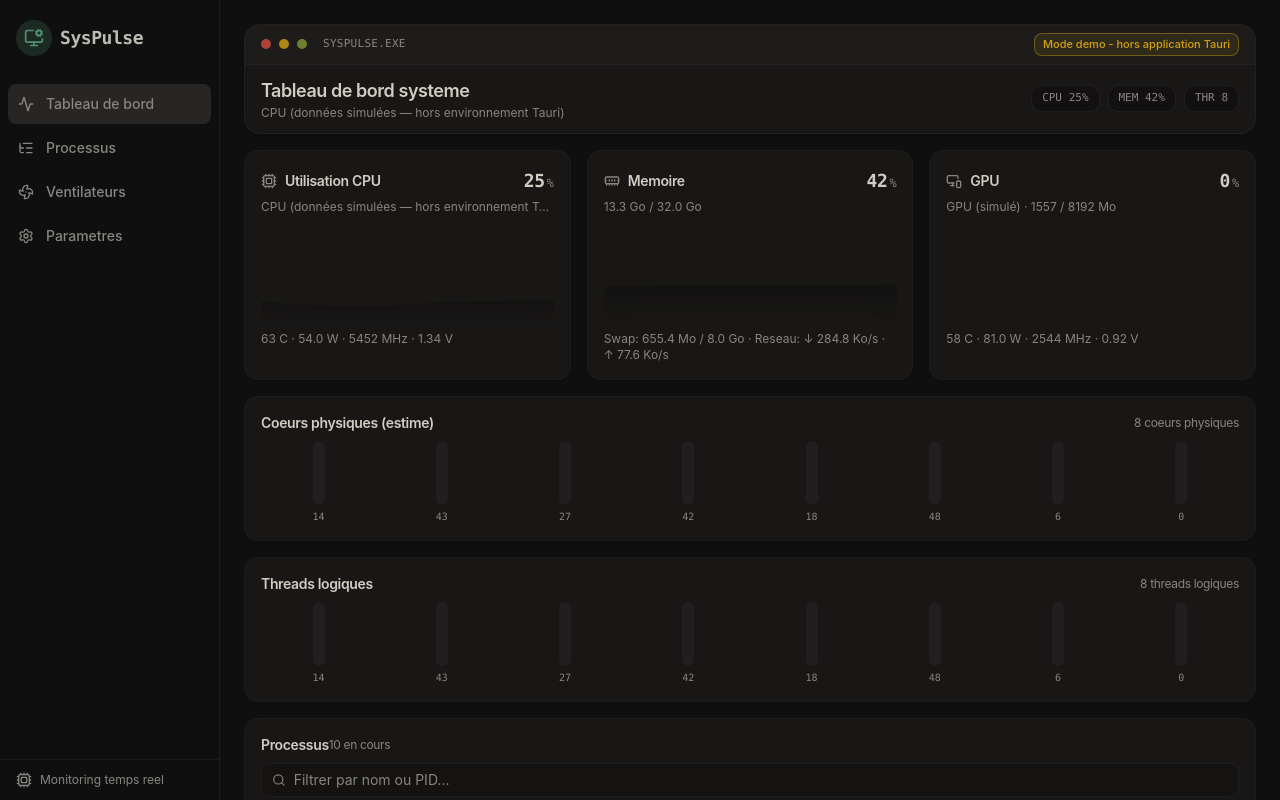
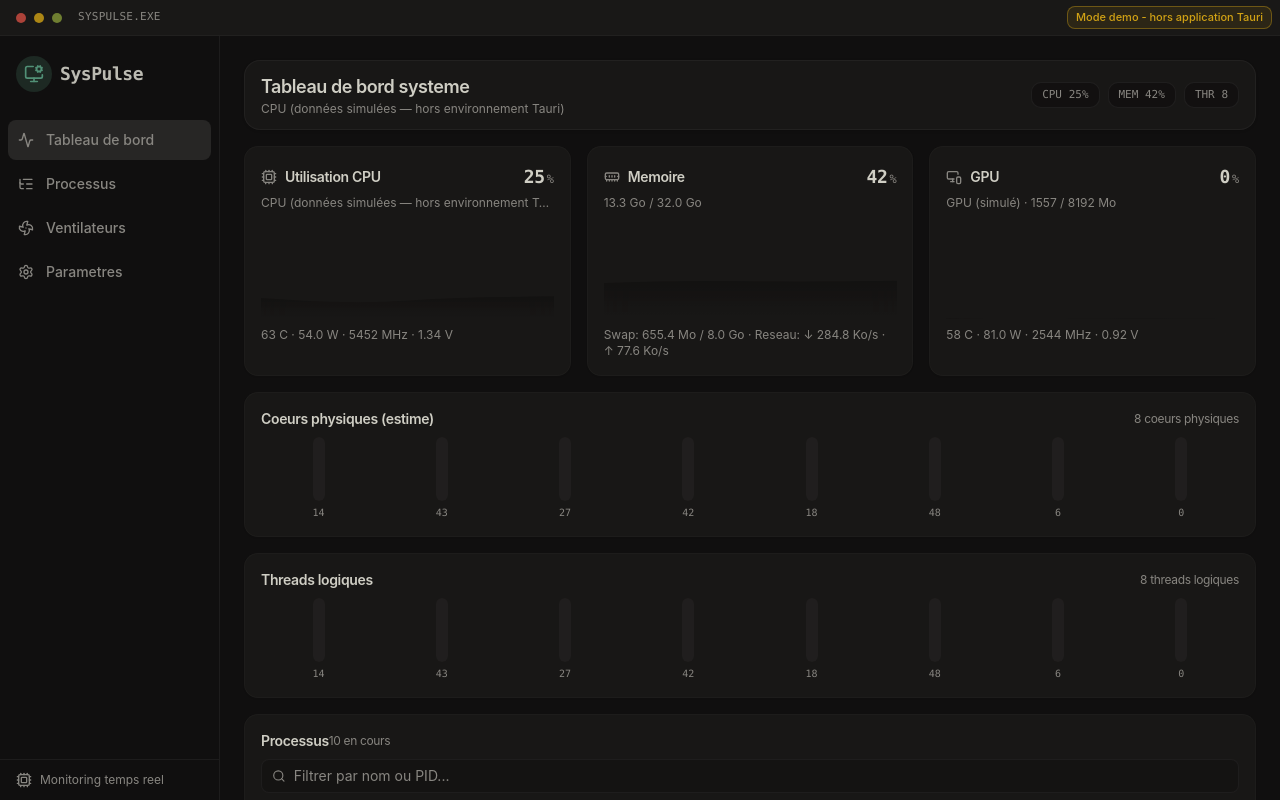
Before and after one commit to Mechalicious/syspulse, a React (Vite) app: page / in a window 1280 px wide. Built offline with nearby package versions, Linux system fonts and the light colour scheme.

Commit message:
feat: frameless window with custom titlebar controls
Removes the native OS window frame and turns the existing
SYSPULSE.EXE traffic-light bar into a real, draggable titlebar with
working minimize/maximize/close buttons.

```diff
--- a/src-tauri/capabilities/default.json
+++ b/src-tauri/capabilities/default.json
@@ -7,6 +7,12 @@
     "core:default",
     "core:window:allow-start-dragging",
     "core:window:allow-hide",
+    "core:window:allow-minimize",
+    "core:window:allow-toggle-maximize",
+    "core:window:allow-maximize",
+    "core:window:allow-unmaximize",
+    "core:window:allow-is-maximized",
+    "core:window:allow-close",
     "opener:default"
   ]
 }
--- a/src-tauri/tauri.conf.json
+++ b/src-tauri/tauri.conf.json
@@ -12,9 +12,15 @@
   "app": {
     "windows": [
       {
+        "label": "main",
         "title": "syspulse",
-        "width": 800,
-        "height": 600
+        "width": 1180,
+        "height": 760,
+        "minWidth": 860,
+        "minHeight": 560,
+        "decorations": false,
+        "resizable": true,
+        "shadow": true
       }
     ],
     "security": {
--- a/src/App.tsx
+++ b/src/App.tsx
@@ -2,6 +2,7 @@ import { useEffect, useMemo, useRef, useState } from "react";
 import { Cpu, MemoryStick, MonitorSmartphone, X } from "lucide-react";
 import { RingGauge } from "@/components/floating/ring-gauge";
 import { Sidebar } from "@/components/layout/sidebar";
+import { TitleBar } from "@/components/layout/title-bar";
 import { UsageCard, type HistoryPoint } from "@/components/dashboard/usage-card";
 import { CoreGrid } from "@/components/dashboard/core-grid";
 import { ProcessTable } from "@/components/dashboard/process-table";
@@ -90,6 +91,10 @@ function appText(language: AppLanguage) {
       floatingGpu: "GPU",
       floatingGpuMemory: "GPU Memory",
       floatingClose: "Close",
+      windowClose: "Close",
+      windowMinimize: "Minimize",
+      windowMaximize: "Maximize",
+      windowRestore: "Restore",
     };
   }
 
@@ -117,6 +122,10 @@ function appText(language: AppLanguage) {
     floatingGpu: "GPU",
     floatingGpuMemory: "Memoire GPU",
     floatingClose: "Fermer",
+    windowClose: "Fermer",
+    windowMinimize: "Reduire",
+    windowMaximize: "Agrandir",
+    windowRestore: "Restaurer",
   };
 }
 
@@ -294,7 +303,17 @@ function App() {
   }
 
   return (
-    <div className="flex h-screen w-full overflow-hidden bg-background text-foreground">
+    <div className="flex h-screen w-full flex-col overflow-hidden bg-background text-foreground">
+      <TitleBar
+        statusLabel={source === "mock" ? t.demo : t.live}
+        statusTone={source === "mock" ? "demo" : "live"}
+        closeLabel={t.windowClose}
+        minimizeLabel={t.windowMinimize}
+        maximizeLabel={t.windowMaximize}
+        restoreLabel={t.windowRestore}
+      />
+
+      <div className="flex flex-1 overflow-hidden">
         <Sidebar activeSection={section} onNavigate={setSection} language={settings.language} />
 
         <main className="flex-1 overflow-hidden">
@@ -303,24 +322,6 @@ function App() {
           {section === "dashboard" ? (
             <>
               <div className="overflow-hidden rounded-2xl border border-border/70 bg-card/70 shadow-sm">
-                <div className="flex items-center justify-between border-b border-border/60 bg-muted/40 px-4 py-2">
-                  <div className="flex items-center gap-2">
-                    <span className="h-2.5 w-2.5 rounded-full bg-destructive/80" />
-                    <span className="h-2.5 w-2.5 rounded-full bg-warning/80" />
-                    <span className="h-2.5 w-2.5 rounded-full bg-success/80" />
-                    <span className="ml-2 font-mono text-[11px] tracking-wide text-muted-foreground">SYSPULSE.EXE</span>
-                  </div>
-                  {source === "mock" ? (
-                    <span className="rounded-md border border-warning/40 bg-warning/10 px-2 py-0.5 text-[11px] font-medium text-warning">
-                      {t.demo}
-                    </span>
-                  ) : (
-                    <span className="rounded-md border border-success/40 bg-success/10 px-2 py-0.5 text-[11px] font-medium text-success">
-                      {t.live}
-                    </span>
-                  )}
-                </div>
-
                 <div className="flex flex-wrap items-center justify-between gap-3 px-4 py-3">
                   <div>
                     <h1 className="text-lg font-semibold tracking-tight">{t.title.dashboard}</h1>
@@ -438,6 +439,7 @@ function App() {
           </div>
         </main>
       </div>
+    </div>
   );
 }
 
--- /dev/null
+++ b/src/components/layout/title-bar.tsx
@@ -0,0 +1,115 @@
+import { useEffect, useState } from "react";
+import { cn } from "@/lib/utils";
+
+function isTauriRuntime(): boolean {
+  return typeof window !== "undefined" && "__TAURI_INTERNALS__" in window;
+}
+
+async function handleClose() {
+  if (!isTauriRuntime()) return;
+  const { getCurrentWindow } = await import("@tauri-apps/api/window");
+  await getCurrentWindow().close();
+}
+
+async function handleMinimize() {
+  if (!isTauriRuntime()) return;
+  const { getCurrentWindow } = await import("@tauri-apps/api/window");
+  await getCurrentWindow().minimize();
+}
+
+async function handleToggleMaximize() {
+  if (!isTauriRuntime()) return;
+  const { getCurrentWindow } = await import("@tauri-apps/api/window");
+  await getCurrentWindow().toggleMaximize();
+}
+
+interface TitleBarProps {
+  statusLabel: string;
+  statusTone: "live" | "demo";
+  restoreLabel: string;
+  maximizeLabel: string;
+  minimizeLabel: string;
+  closeLabel: string;
+}
+
+export function TitleBar({
+  statusLabel,
+  statusTone,
+  restoreLabel,
+  maximizeLabel,
+  minimizeLabel,
+  closeLabel,
+}: TitleBarProps) {
+  const [maximized, setMaximized] = useState(false);
+
+  useEffect(() => {
+    if (!isTauriRuntime()) return;
+    let cancelled = false;
+    let unlisten: (() => void) | undefined;
+
+    async function setup() {
+      const { getCurrentWindow } = await import("@tauri-apps/api/window");
+      const win = getCurrentWindow();
+      const initiallyMaximized = await win.isMaximized();
+      if (!cancelled) setMaximized(initiallyMaximized);
+      unlisten = await win.onResized(async () => {
+        const next = await win.isMaximized();
+        if (!cancelled) setMaximized(next);
+      });
+    }
+
+    void setup();
+    return () => {
+      cancelled = true;
+      unlisten?.();
+    };
+  }, []);
+
+  return (
+    <div
+      data-tauri-drag-region="true"
+      onDoubleClick={() => void handleToggleMaximize()}
+      className="flex h-9 flex-shrink-0 select-none items-center justify-between border-b border-border/60 bg-muted/40 pl-4 pr-2"
+    >
+      <div data-tauri-drag-region="true" className="flex items-center gap-2">
+        <button
+          type="button"
+          title={closeLabel}
+          aria-label={closeLabel}
+          onClick={() => void handleClose()}
+          className="h-2.5 w-2.5 rounded-full bg-destructive/80 transition-transform hover:scale-125"
+        />
+        <button
+          type="button"
+          title={minimizeLabel}
+          aria-label={minimizeLabel}
+          onClick={() => void handleMinimize()}
+          className="h-2.5 w-2.5 rounded-full bg-warning/80 transition-transform hover:scale-125"
+        />
+        <button
+          type="button"
+          title={maximized ? restoreLabel : maximizeLabel}
+          aria-label={maximized ? restoreLabel : maximizeLabel}
+          onClick={() => void handleToggleMaximize()}
+          className="h-2.5 w-2.5 rounded-full bg-success/80 transition-transform hover:scale-125"
+        />
+        <span data-tauri-drag-region="true" className="ml-2 font-mono text-[11px] tracking-wide text-muted-foreground">
+          SYSPULSE.EXE
+        </span>
+      </div>
+
+      <div data-tauri-drag-region="true" className="flex flex-1 justify-end">
+        <span
+          className={cn(
+            "rounded-md border px-2 py-0.5 text-[11px] font-medium",
+            statusTone === "demo"
+              ? "border-warning/40 bg-warning/10 text-warning"
+              : "border-success/40 bg-success/10 text-success",
+          )}
+        >
+          {statusLabel}
+        </span>
+      </div>
+    </div>
+  );
+}
```
Lines whose indentation alone changed are shown as unchanged.
